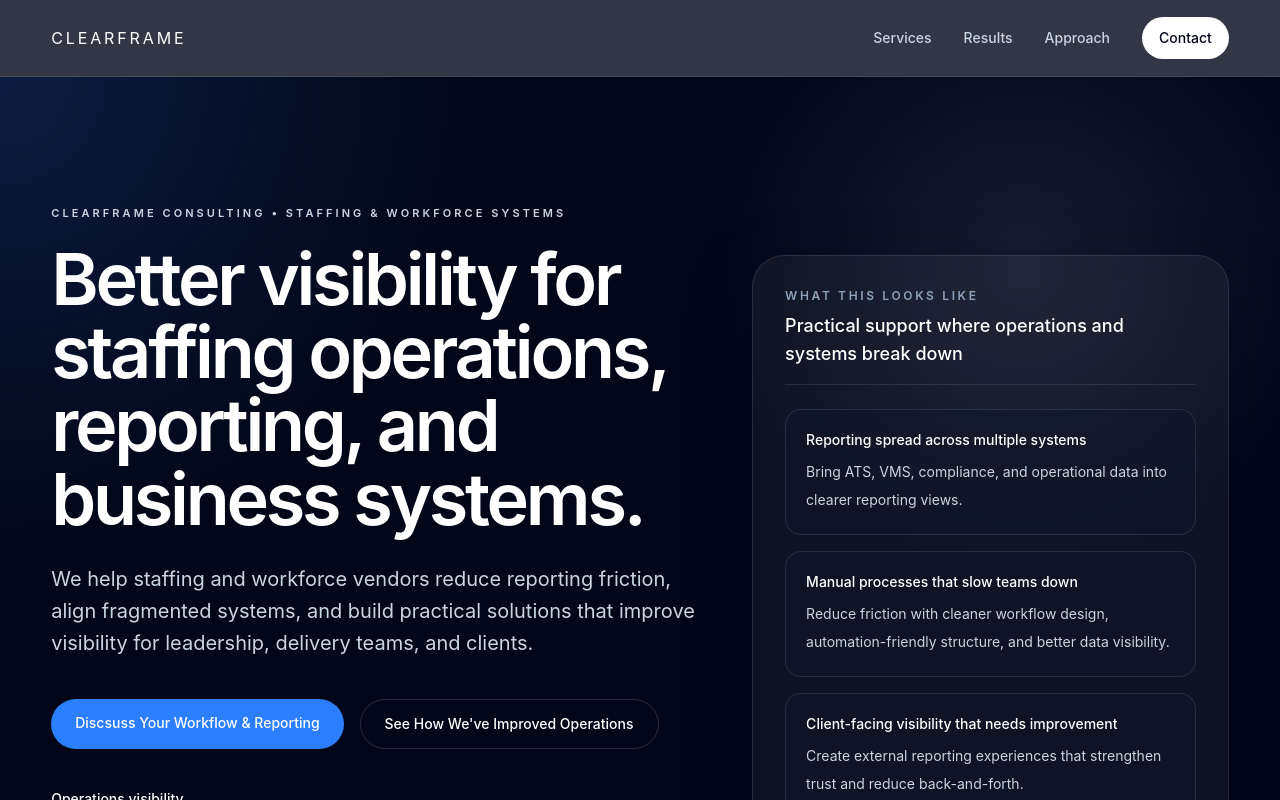
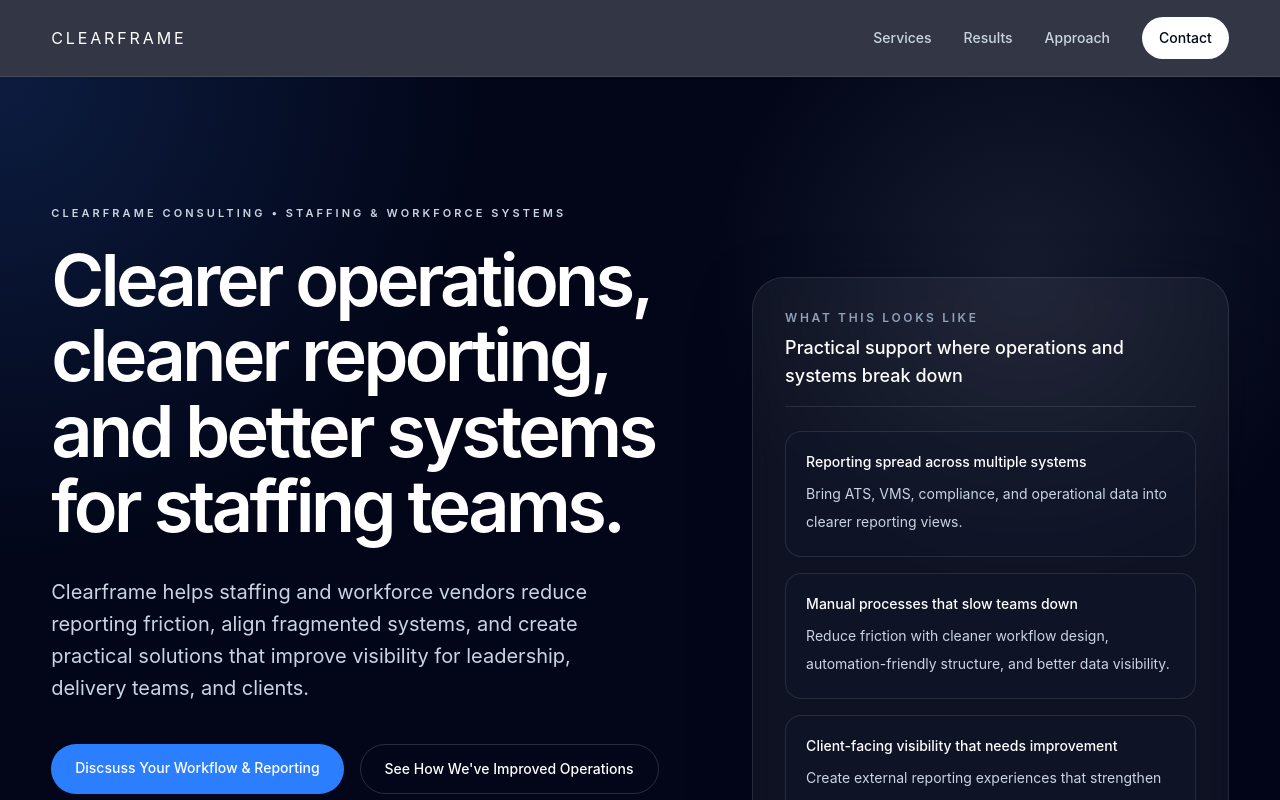
Before and after one commit to johnson7m/consulting-landing-page, a React (Vite) app: page / in a window 1280 px wide. Shown: the top 800 px of the page. Built offline with nearby package versions, Linux system fonts and the light colour scheme.

Commit message:
Changed hero section header/paragraph wording

```diff
--- a/src/sections/Hero.jsx
+++ b/src/sections/Hero.jsx
@@ -18,13 +18,13 @@ function Hero() {
             Clearframe Consulting • Staffing & Workforce Systems
           </p>
 
-          <h1 className="max-w-4xl text-4xl font-semibold leading-[1.02] tracking-[-0.045em] sm:text-5xl lg:text-7xl">
-            Better visibility for staffing operations, reporting, and business systems.
+          <h1 className="max-w-3xl text-4xl font-semibold leading-[1.05] tracking-[-0.05em] sm:text-5xl lg:text-7xl">
+            Clearer operations, cleaner reporting, and better systems for staffing teams.
           </h1>
 
-          <p className="mt-7 max-w-2xl text-lg leading-8 text-slate-300 md:text-xl">
-            We help staffing and workforce vendors reduce reporting friction,
-            align fragmented systems, and build practical solutions that improve
+          <p className="mt-8 max-w-xl text-lg leading-8 text-slate-300 md:text-xl">
+            Clearframe helps staffing and workforce vendors reduce reporting friction,
+            align fragmented systems, and create practical solutions that improve
             visibility for leadership, delivery teams, and clients.
           </p>
 
```
